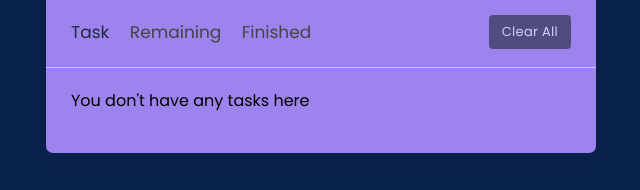
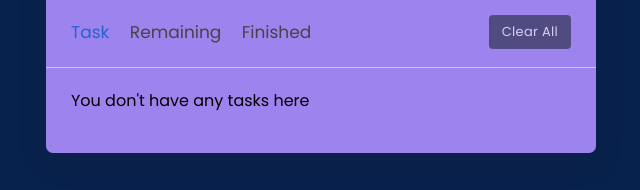
Before and after one commit to DevKim21/ToDo-app, a plain HTML site: page To-do app/index.html in a window 1280 px wide. Shown: the part 293-483 px from the top of the page, 319-959 px from the left. Drawn offline with Linux system fonts and the light colour scheme.

Commit message:
Update style.css

```diff
--- a/To-do app/style.css
+++ b/To-do app/style.css
@@ -65,7 +65,7 @@ h1 {
 }
 
 .filters span.active {
-  color: #1e293b;
+  color: #2565cd;
 }
 
 .controls {
```
